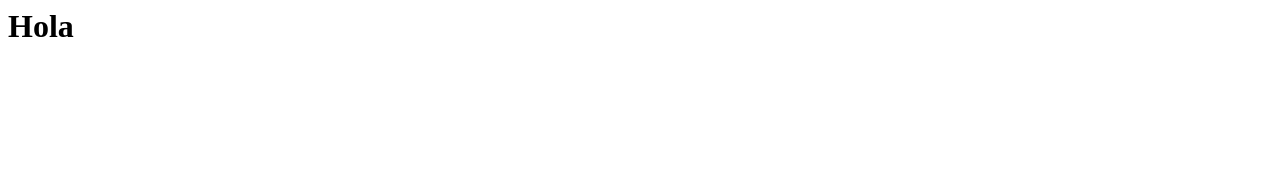
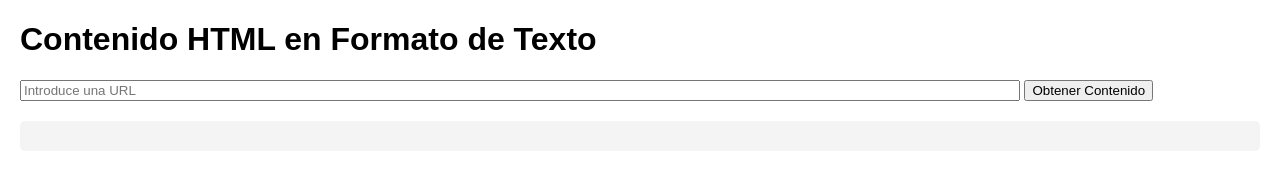
Before and after one commit to alvarogcabiedess/IPTV-Master-Noob, a plain HTML site: page index.html in a window 1280 px wide. Drawn offline with Linux system fonts and the light colour scheme.

Commit message:
Update index.html

```diff
--- a/index.html
+++ b/index.html
@@ -1 +1,47 @@
-<h1>Hola</h1>
+<!DOCTYPE html>
+<html lang="es">
+<head>
+    <meta charset="UTF-8">
+    <meta name="viewport" content="width=device-width, initial-scale=1.0">
+    <title>Contenido HTML en Texto</title>
+    <style>
+        body {
+            font-family: Arial, sans-serif;
+            margin: 20px;
+        }
+        pre {
+            background-color: #f4f4f4;
+            padding: 15px;
+            border-radius: 5px;
+            white-space: pre-wrap;
+            word-wrap: break-word;
+        }
+    </style>
+</head>
+<body>
+    <h1>Contenido HTML en Formato de Texto</h1>
+    <input type="text" id="url" placeholder="Introduce una URL" style="width: 80%;">
+    <button onclick="obtenerContenido()">Obtener Contenido</button>
+    <div id="contenido" style="margin-top: 20px;">
+        <pre id="html-content"></pre>
+    </div>
+
+    <script>
+        function obtenerContenido() {
+            const url = document.getElementById("url").value;
+            fetch("/obtener_html", {
+                method: "POST",
+                headers: {
+                    "Content-Type": "application/json"
+                },
+                body: JSON.stringify({ url })
+            })
+            .then(response => response.json())
+            .then(data => {
+                document.getElementById("html-content").innerText = data.html;
+            })
+            .catch(error => console.error("Error:", error));
+        }
+    </script>
+</body>
+</html>
```
